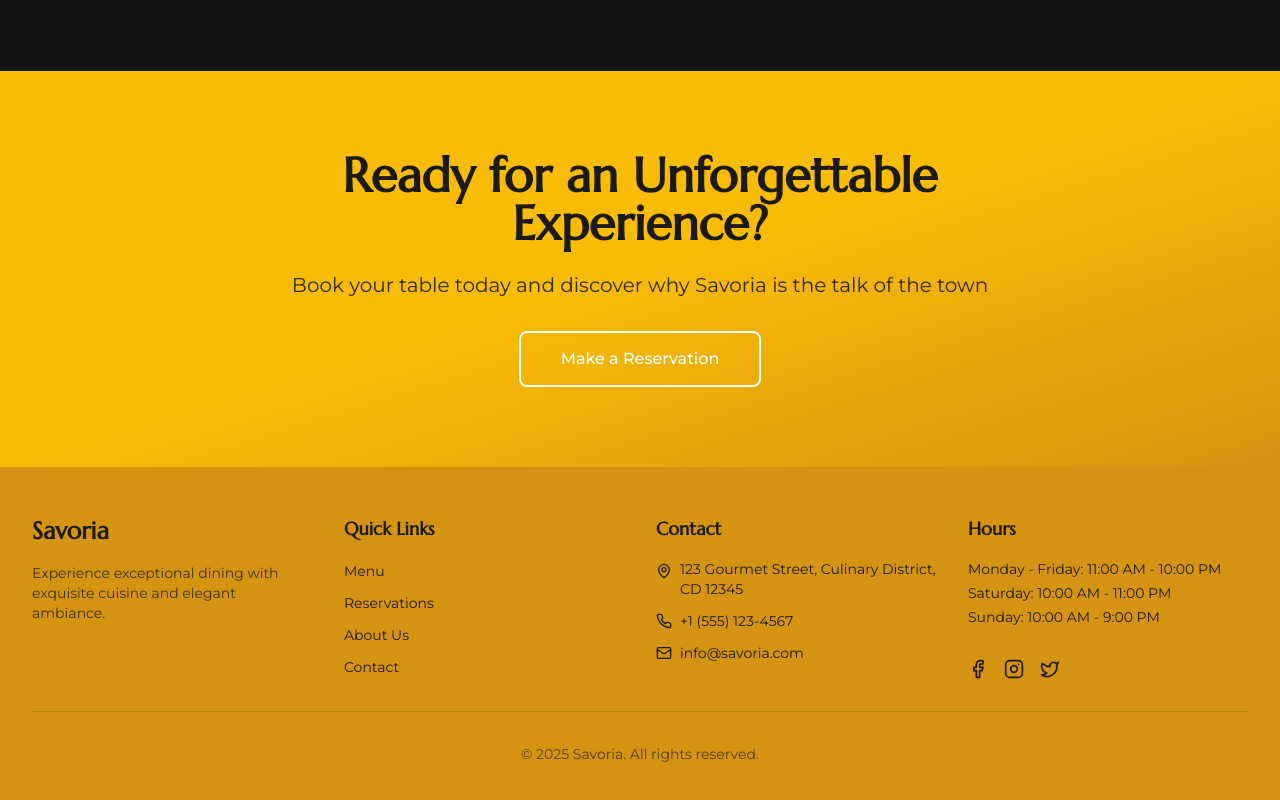
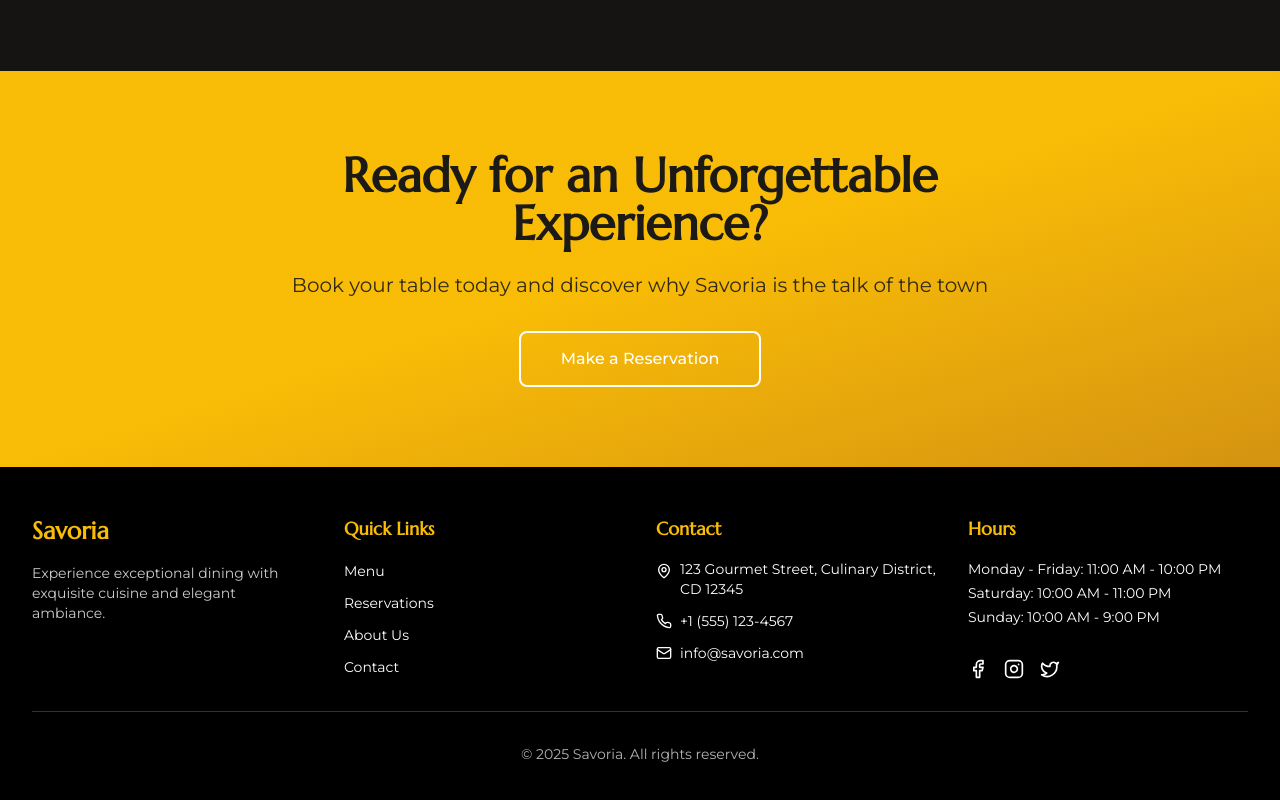
Before and after one commit to aryanbhutani26/dabba-digital-diner, a React (Vite) app: page / in a window 1280 px wide. Shown: the part 1277-2077 px from the top of the page. Built offline with nearby package versions, Linux system fonts and the light colour scheme; the HTML template or start-up script is replaced by a standard one.

Commit message:
Refactor: Update footer styling

```diff
--- a/src/components/Footer.tsx
+++ b/src/components/Footer.tsx
@@ -3,20 +3,20 @@ import { Facebook, Instagram, Twitter, MapPin, Phone, Mail } from "lucide-react"
 
 const Footer = () => {
   return (
-    <footer className="bg-secondary text-secondary-foreground">
+    <footer className="bg-black text-white">
       <div className="container mx-auto px-4 sm:px-6 lg:px-8 py-12">
         <div className="grid grid-cols-1 md:grid-cols-4 gap-8">
           {/* Brand */}
           <div className="space-y-4">
-            <h3 className="text-2xl font-bold">Savoria</h3>
-            <p className="text-sm text-secondary-foreground/80">
+            <h3 className="text-2xl font-bold text-primary">Savoria</h3>
+            <p className="text-sm text-white/80">
               Experience exceptional dining with exquisite cuisine and elegant ambiance.
             </p>
           </div>
 
           {/* Quick Links */}
           <div className="space-y-4">
-            <h4 className="text-lg font-semibold">Quick Links</h4>
+            <h4 className="text-lg font-semibold text-primary">Quick Links</h4>
             <ul className="space-y-2">
               <li>
                 <Link to="/menu" className="text-sm hover:text-accent transition-colors">
@@ -43,7 +43,7 @@ const Footer = () => {
 
           {/* Contact Info */}
           <div className="space-y-4">
-            <h4 className="text-lg font-semibold">Contact</h4>
+            <h4 className="text-lg font-semibold text-primary">Contact</h4>
             <ul className="space-y-3">
               <li className="flex items-start gap-2 text-sm">
                 <MapPin size={16} className="mt-1 flex-shrink-0" />
@@ -62,7 +62,7 @@ const Footer = () => {
 
           {/* Hours & Social */}
           <div className="space-y-4">
-            <h4 className="text-lg font-semibold">Hours</h4>
+            <h4 className="text-lg font-semibold text-primary">Hours</h4>
             <div className="text-sm space-y-1">
               <p>Monday - Friday: 11:00 AM - 10:00 PM</p>
               <p>Saturday: 10:00 AM - 11:00 PM</p>
@@ -82,7 +82,7 @@ const Footer = () => {
           </div>
         </div>
 
-        <div className="border-t border-secondary-foreground/20 mt-8 pt-8 text-center text-sm text-secondary-foreground/70">
+        <div className="border-t border-white/20 mt-8 pt-8 text-center text-sm text-white/70">
           <p>&copy; {new Date().getFullYear()} Savoria. All rights reserved.</p>
         </div>
       </div>
```
